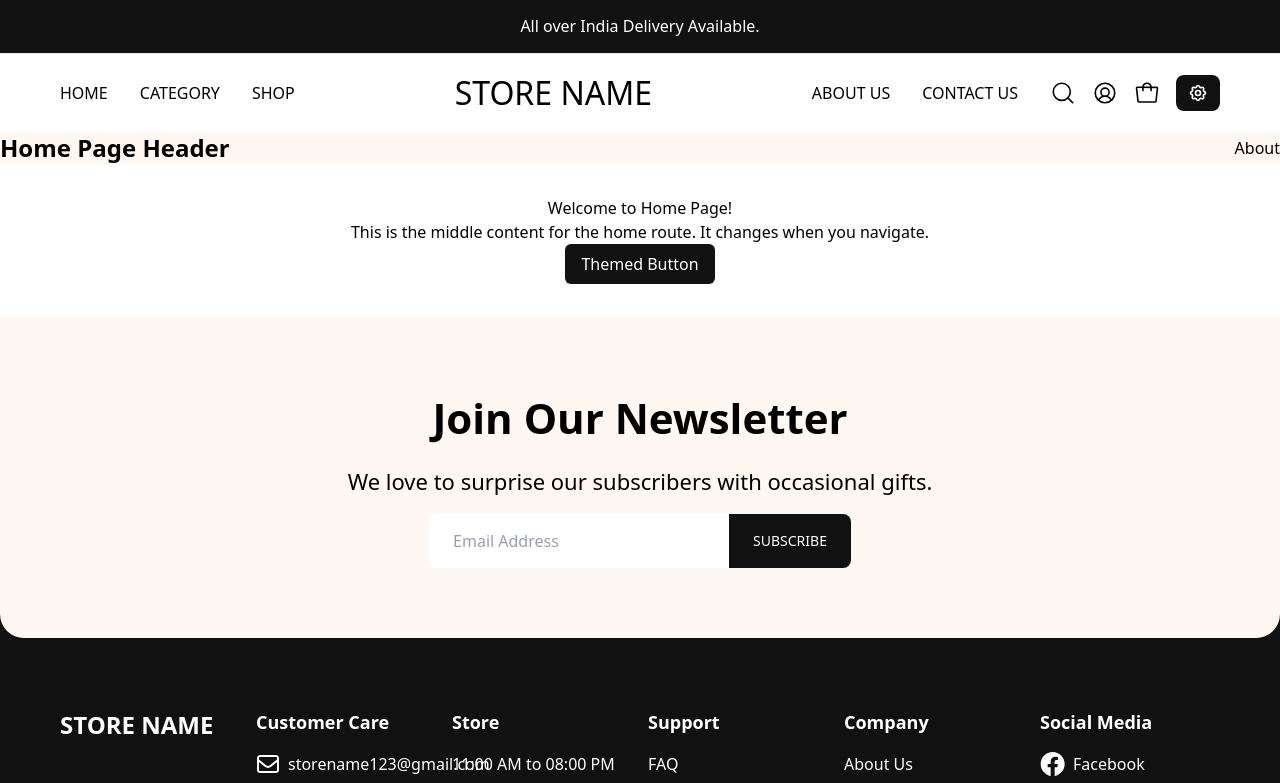
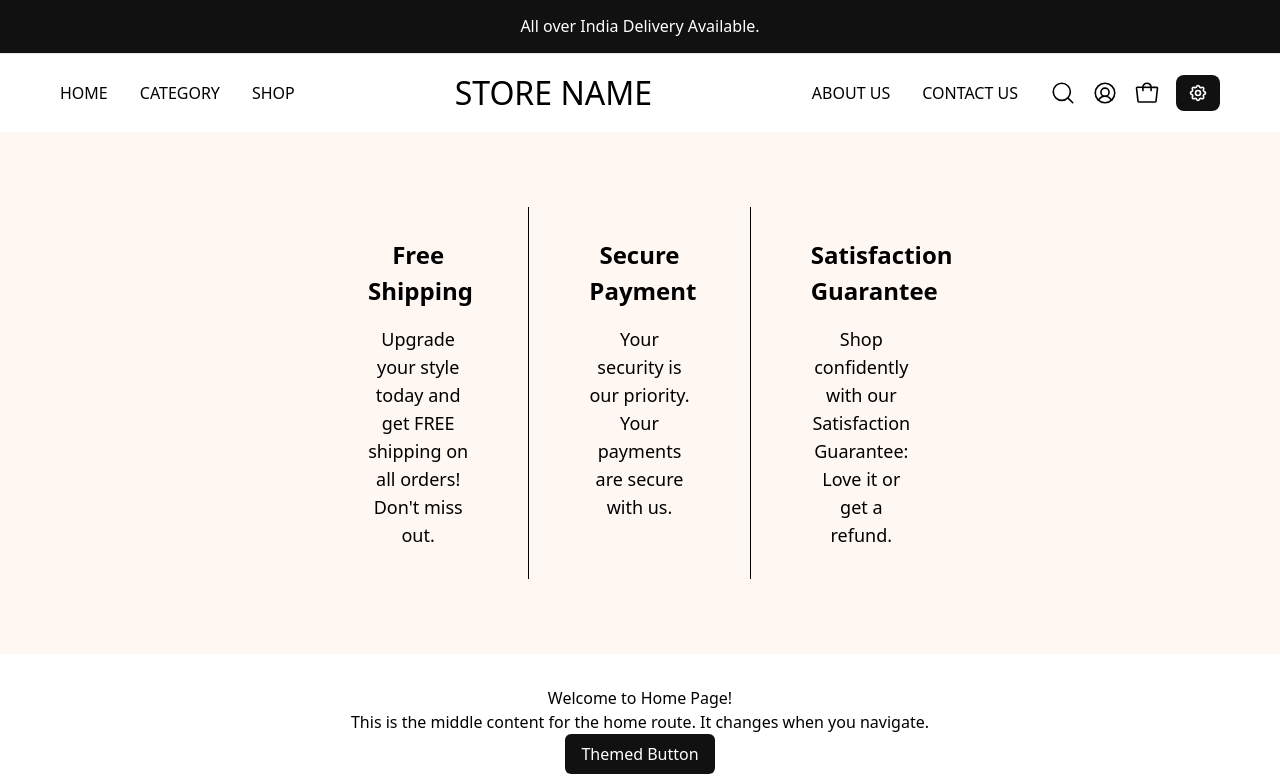
Before and after one commit to femilcoderkube/jdwebnship-react, a React (Vite) app: page / in a window 1280 px wide. Shown: the top 783 px of the page. Built offline with nearby package versions, Linux system fonts and the light colour scheme.

Commit message:
Feature section design

```diff
--- a/src/components/BottomFooter.jsx
+++ b/src/components/BottomFooter.jsx
@@ -6,7 +6,7 @@ function BottomFooter({}) {
   const { theme, bottomFooterTextColor } = useTheme();
 
   return (
-    <div
+    <section
       className="text-center lg:py-[70px] rounded-t-none rounded-3xl -mb-[70px] z-1"
       style={{
         backgroundColor: theme?.bottomFooterBackgroundColor || "#1f2937",
@@ -43,7 +43,7 @@ function BottomFooter({}) {
           </button> */}
         </div>
       </form>
-    </div>
+    </section>
   );
 }
 
--- a/src/components/CommonHeader.jsx
+++ b/src/components/CommonHeader.jsx
@@ -1,7 +1,7 @@
 import { Link, useLocation } from "react-router-dom";
 import { useTheme } from "../contexts/ThemeContext";
 
-function CommonHeader({ className = "", ...props }) {
+function CommonHeader({ className = "py-[40px] lg:py-[60px]", ...props }) {
   const { theme, bottomFooterTextColor } = useTheme();
   const location = useLocation();
 
@@ -9,13 +9,35 @@ function CommonHeader({ className = "", ...props }) {
   let innerContent;
   if (location.pathname === "/") {
     innerContent = (
-      <div className="flex items-center justify-between w-full">
-        <h1 className="text-2xl font-bold">Home Page Header</h1>
-        <nav className="flex gap-4">
-          <Link to="/about" className="hover:underline">
-            About
-          </Link>
-        </nav>
+      <div className="flex items-center justify-between px-4 sm:px-6 lg:px-10 xl:px-[60px] py-[12px] lg:py-[15px]">
+        <div className="grid md:grid-cols-3 lg:px-[248px]">
+          <div className="px-[40px] lg:px-[60px] py-[20px] lg:py-[30px] md:border-0 md:border-r">
+            <h1 className="mb-4 text-[18px] lg:text-[24px] font-bold">
+              Free Shipping
+            </h1>
+            <p className="text-lg font-normal">
+              Upgrade your style today and get FREE shipping on all orders!
+              Don't miss out.
+            </p>
+          </div>
+          <div className="px-[40px] lg:px-[60px] py-[20px] lg:py-[30px] md:border-0 md:border-r">
+            <h1 className="mb-4 text-[18px] lg:text-[24px] font-bold">
+              Secure Payment
+            </h1>
+            <p className="text-lg font-normal">
+              Your security is our priority. Your payments are secure with us.
+            </p>
+          </div>
+          <div className="px-[40px] lg:px-[60px] py-[20px] lg:py-[30px]">
+            <h1 className="mb-4 text-[18px] lg:text-[24px] font-bold">
+              Satisfaction Guarantee
+            </h1>
+            <p className="text-lg font-normal">
+              Shop confidently with our Satisfaction Guarantee: Love it or get a
+              refund.
+            </p>
+          </div>
+        </div>
       </div>
     );
   } else if (location.pathname === "/about") {
@@ -46,7 +68,7 @@ function CommonHeader({ className = "", ...props }) {
   }
 
   return (
-    <header
+    <section
       className={`${className}`}
       style={{
         backgroundColor: theme?.bottomFooterBackgroundColor || "#ffffff",
@@ -56,7 +78,7 @@ function CommonHeader({ className = "", ...props }) {
       {...props}
     >
       {innerContent}
-    </header>
+    </section>
   );
 }
 
```
